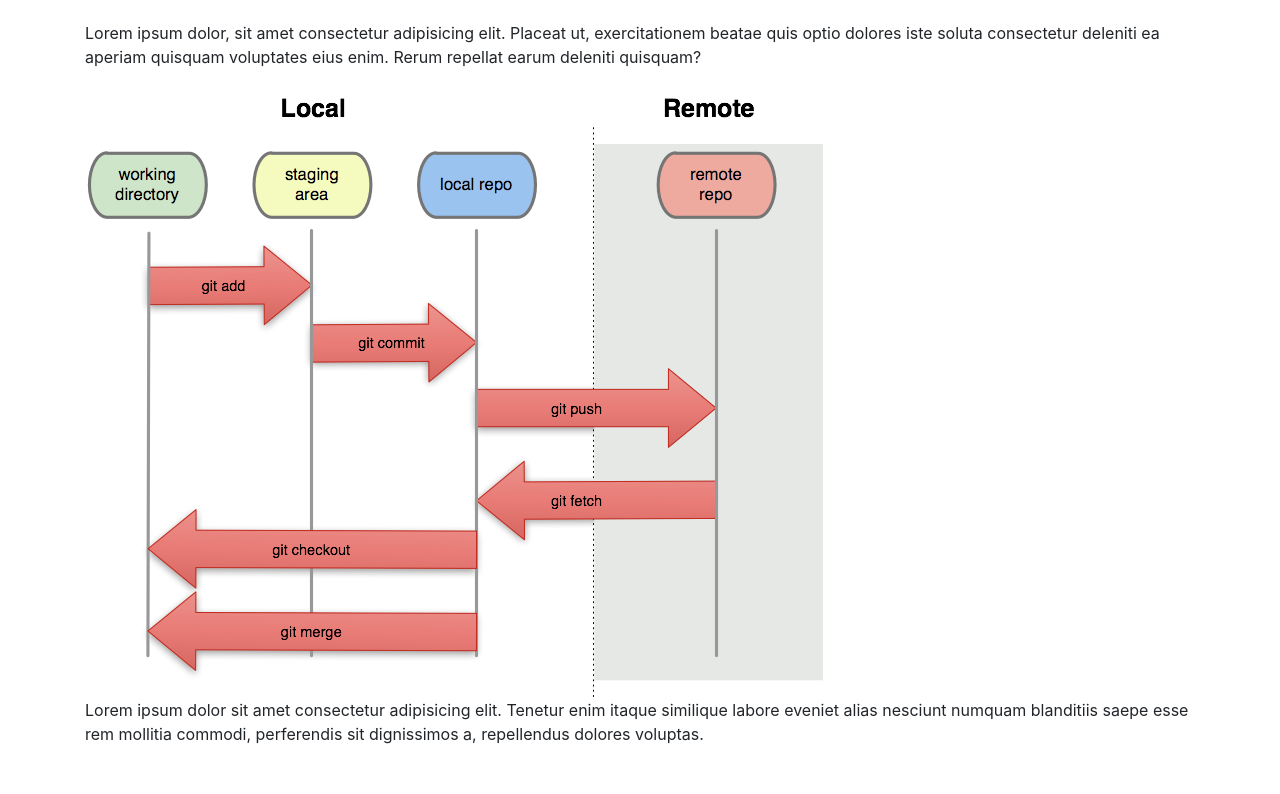
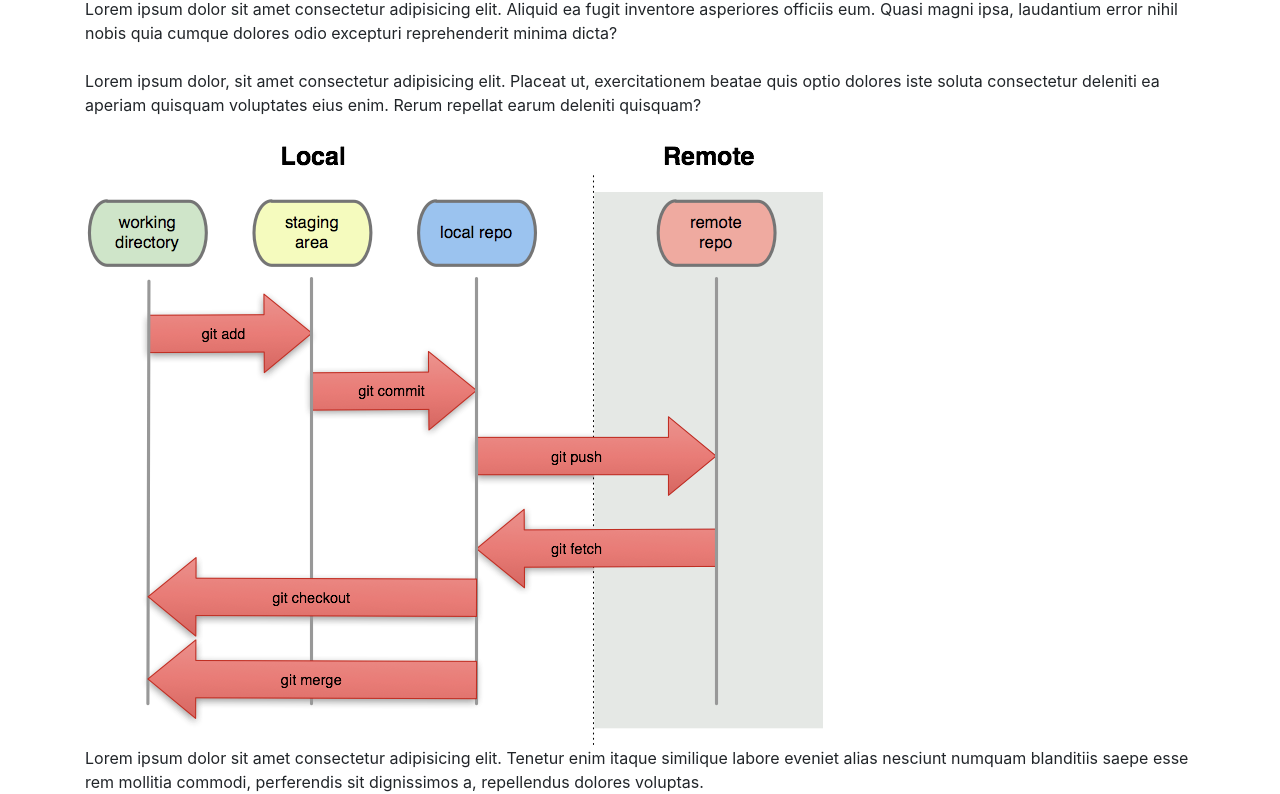
Before and after one commit to malagamiguel/cursogit, a plain HTML site: page index.html in a window 1280 px wide. Shown: the part 83-877 px from the top of the page. Before the commit the page ends 829 px from the top, so only its background shows below. Drawn offline with nearby package versions, Linux system fonts and the light colour scheme.

Commit message:
Agregamos al index.html un parrafo

```diff
--- a/index.html
+++ b/index.html
@@ -21,6 +21,12 @@
       <div class="row mt-4">
         <div class="col-12 text-center">
           <h1>Curso Introductorio de Git</h1>
+        </div>
+        <div class="col-12">
+          Lorem ipsum dolor sit amet consectetur adipisicing elit. Aliquid ea
+          fugit inventore asperiores officiis eum. Quasi magni ipsa, laudantium
+          error nihil nobis quia cumque dolores odio excepturi reprehenderit
+          minima dicta?
         </div>
       </div>
       <div class="row mt-4">
```
